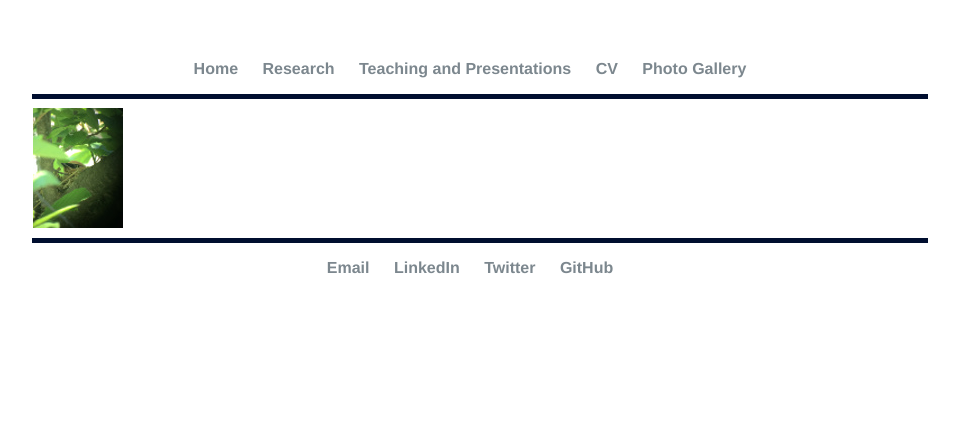
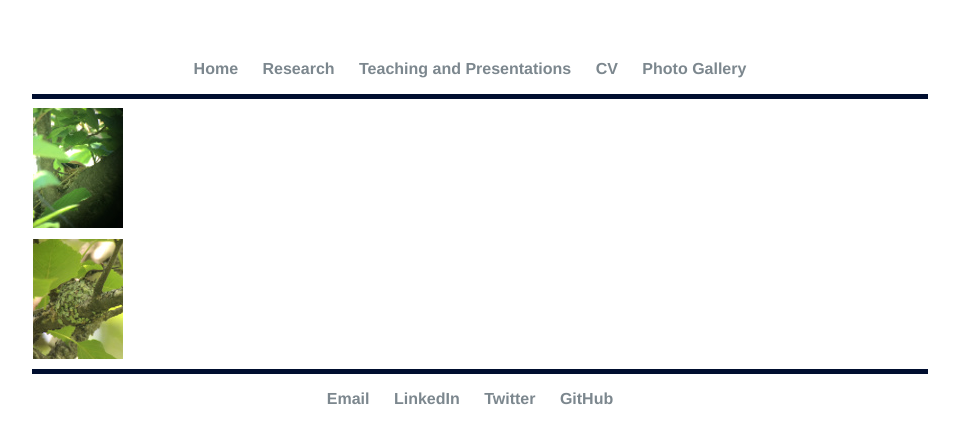
Before and after one commit to elizagrames/elizagrames.github.io, a Jekyll site: the page built from gallery/index.html, in a window 1280 px wide. Shown: the top 444 px of the page, without its empty margins (160-1119 px from the left). Built offline with Jekyll 4.4.1, drawn with Linux system fonts in a browser that asks for light colours.

Commit message:
Update index.html

```diff
--- a/gallery/index.html
+++ b/gallery/index.html
@@ -53,5 +53,8 @@ z-index: 50;
 <a class="thumbnail" href="#thumb"><img src="https://github.com/elizagrames/elizagrames.github.io/blob/master/images/wbba/CEDW-thumb.JPG?raw=true" border="0" /><span>
   <img src="https://github.com/elizagrames/elizagrames.github.io/blob/master/images/wbba/CEDW-scale.JPG?raw=true" /><br />
   Cedar Waxwing on nest in the Superior Municipal Forest</span></a>
-
+  <br />
+<a class="thumbnail" href="#thumb"><img src="https://github.com/elizagrames/elizagrames.github.io/blob/master/images/wbba/RTHU-thumb.JPG?raw=true" border="0" /><span>
+  <img src="https://github.com/elizagrames/elizagrames.github.io/blob/master/images/wbba/RTHU-scale.JPG?raw=true" /><br />
+  Female Ruby-throated Hummingbird on nest in the Superior Municipal Forest</span></a>
 </div>
```
